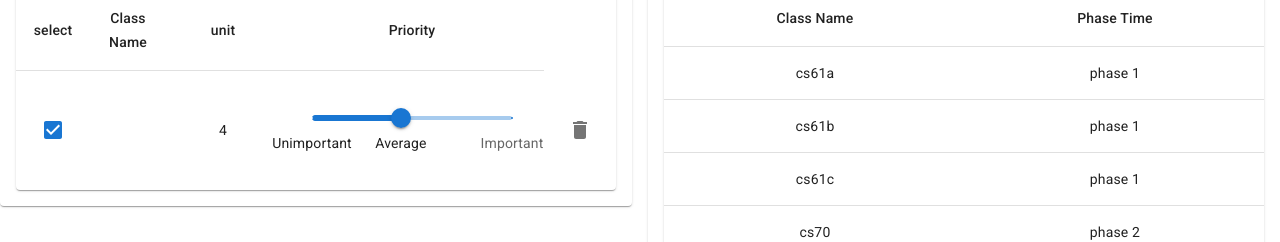
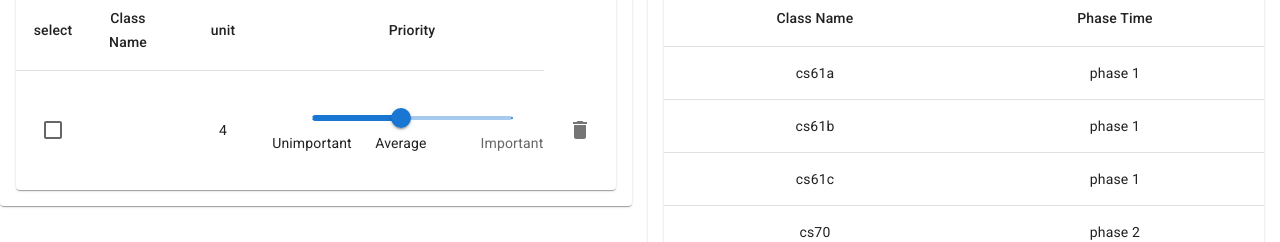
Before and after one commit to Frederic-Chopin/Cal-Hacks, a React (Create React App) app in the folder frontend/phasetime/: page / in a window 1280 px wide. Both pictures are taken after typing "Sample" into the empty fields and a click on the button "ADD COURSE". Shown: the part 180-422 px from the top of the page. Built offline with nearby package versions, Linux system fonts and the light colour scheme.

Commit message:
default unchecked box

```diff
--- a/frontend/phasetime/src/ClassList.js
+++ b/frontend/phasetime/src/ClassList.js
@@ -117,9 +117,7 @@ function ClassList(props) {
               key={row.name}
               sx={{ '&:last-child td, &:last-child th': { border: 0 } }}
             >
-              <TableCell align="center">
-                <Checkbox defaultChecked />
-              </TableCell>
+              <TableCell align="center"><Checkbox /></TableCell>
               <TableCell align="center" component="th" scope="row"> {row.name}</TableCell>
               <TableCell align="center">{row.unit}</TableCell>
               <TableCell align="center">{row.priority}</TableCell>
```
